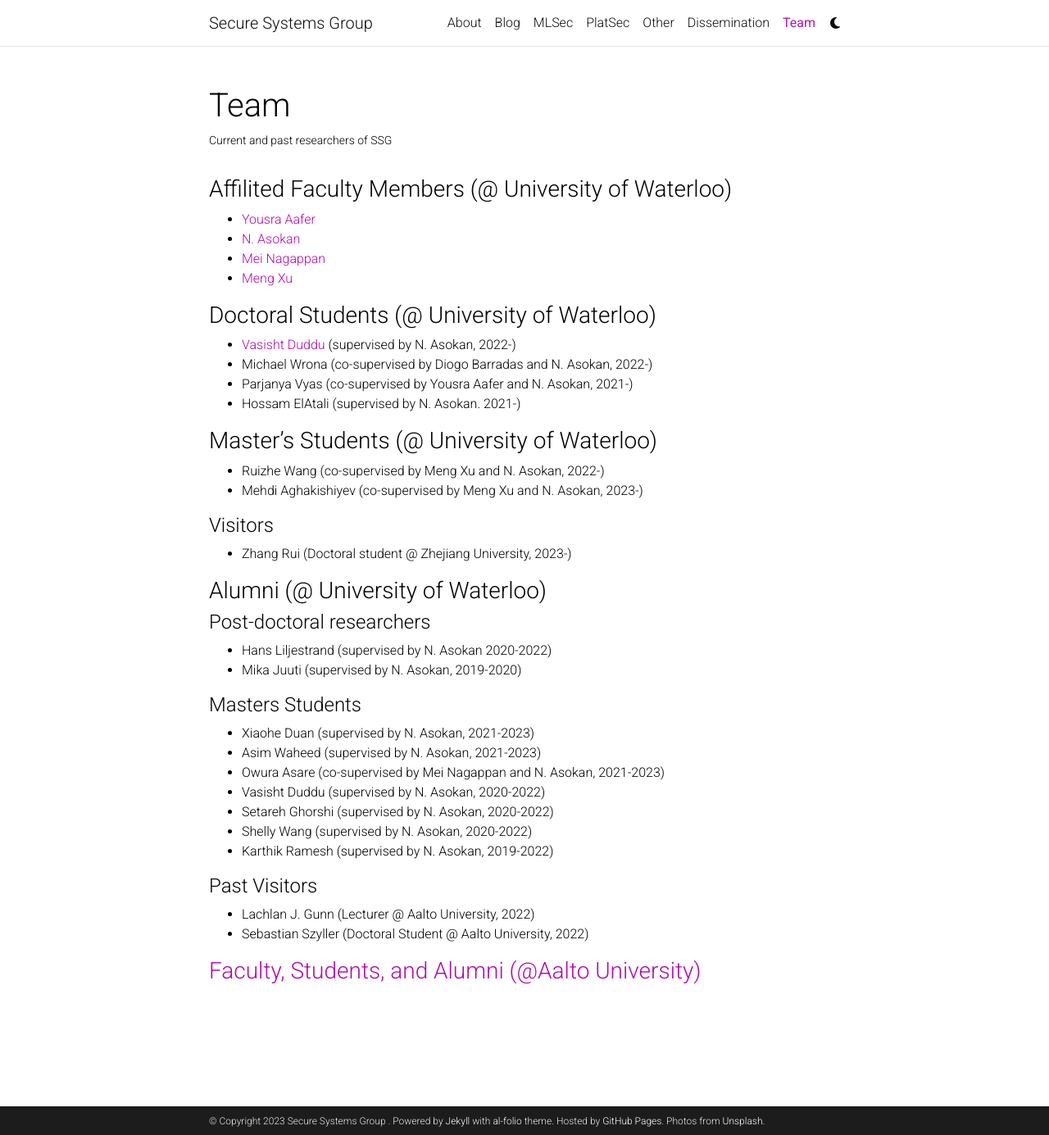
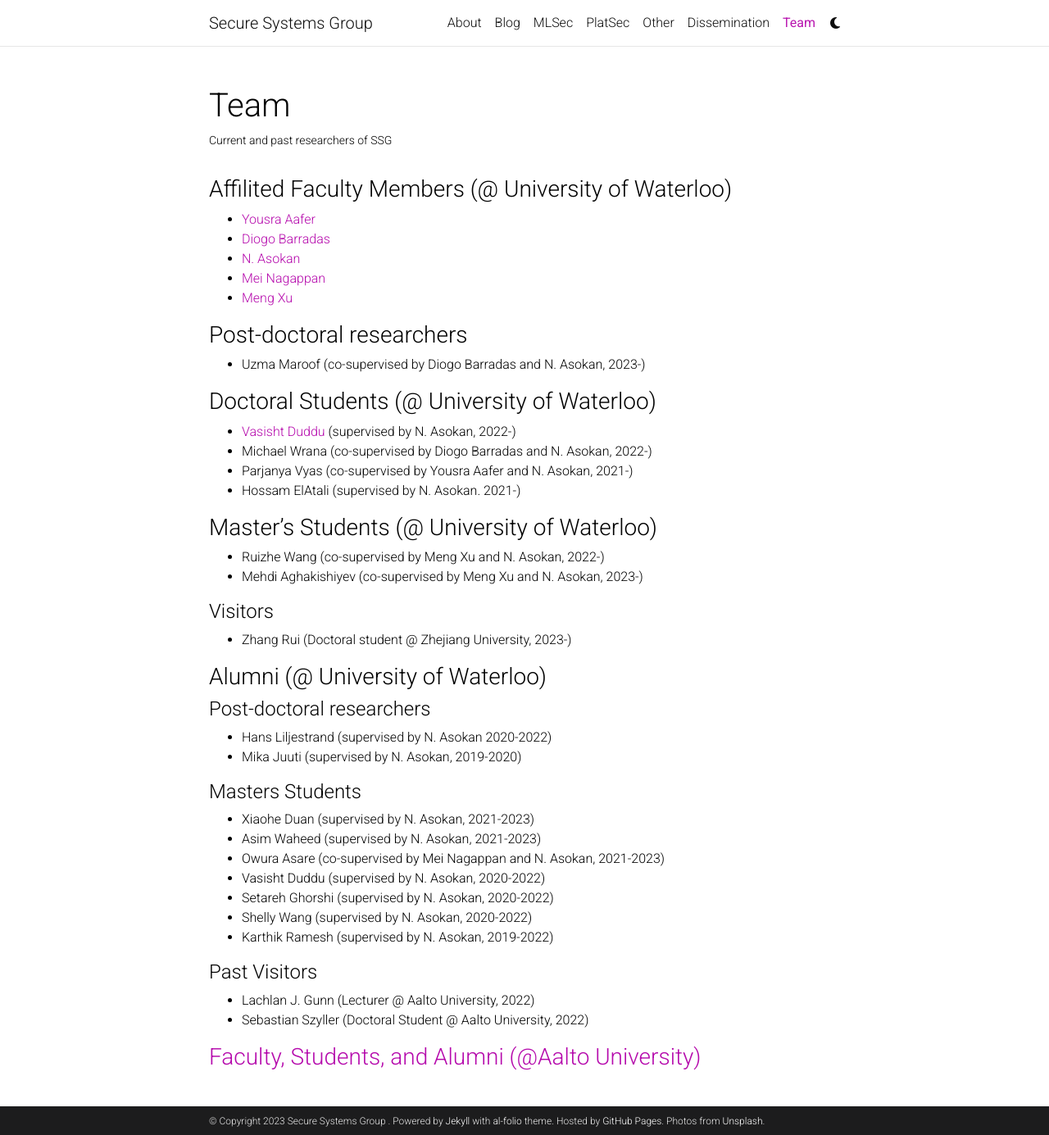
Before and after one commit to ssg-research/ssg-research.github.io, a Jekyll site: the page built from _pages/team.md, in a window 1280 px wide and 1385 px high. Shown: the whole window at 82% size. Built offline with Jekyll 4.4.1, drawn with Linux system fonts in a browser that asks for light colours; comment, search, counter and statistics services are not loaded; a style sheet for code colours, icons or effects is not loaded.

Commit message:
fixed typo and added new lab members

```diff
--- a/_pages/team.md
+++ b/_pages/team.md
@@ -10,14 +10,18 @@ nav_order: 6
 ### Affilited Faculty Members (@ University of Waterloo)
 
 - [Yousra Aafer](https://cs.uwaterloo.ca/~yaafer/)
+- [Diogo Barradas](https://cs.uwaterloo.ca/~dbarrada/)
 - [N. Asokan](https://asokan.org/asokan/)
 - [Mei Nagappan](https://cs.uwaterloo.ca/~m2nagapp/)
 - [Meng Xu](https://cs.uwaterloo.ca/~m285xu/)
 
+### Post-doctoral researchers
+- Uzma Maroof (co-supervised by Diogo Barradas and N. Asokan, 2023-)
+
 ### Doctoral Students (@ University of Waterloo)
 
 - [Vasisht Duddu](https://vasishtduddu.github.io/) (supervised by N. Asokan, 2022-)
-- Michael Wrona (co-supervised by Diogo Barradas and N. Asokan, 2022-)
+- Michael Wrana (co-supervised by Diogo Barradas and N. Asokan, 2022-)
 - Parjanya Vyas (co-supervised by Yousra Aafer and N. Asokan, 2021-)
 - Hossam ElAtali (supervised by N. Asokan. 2021-)
 
```
Also changed, not shown: _pages/about.md (+1 -1 lines).
